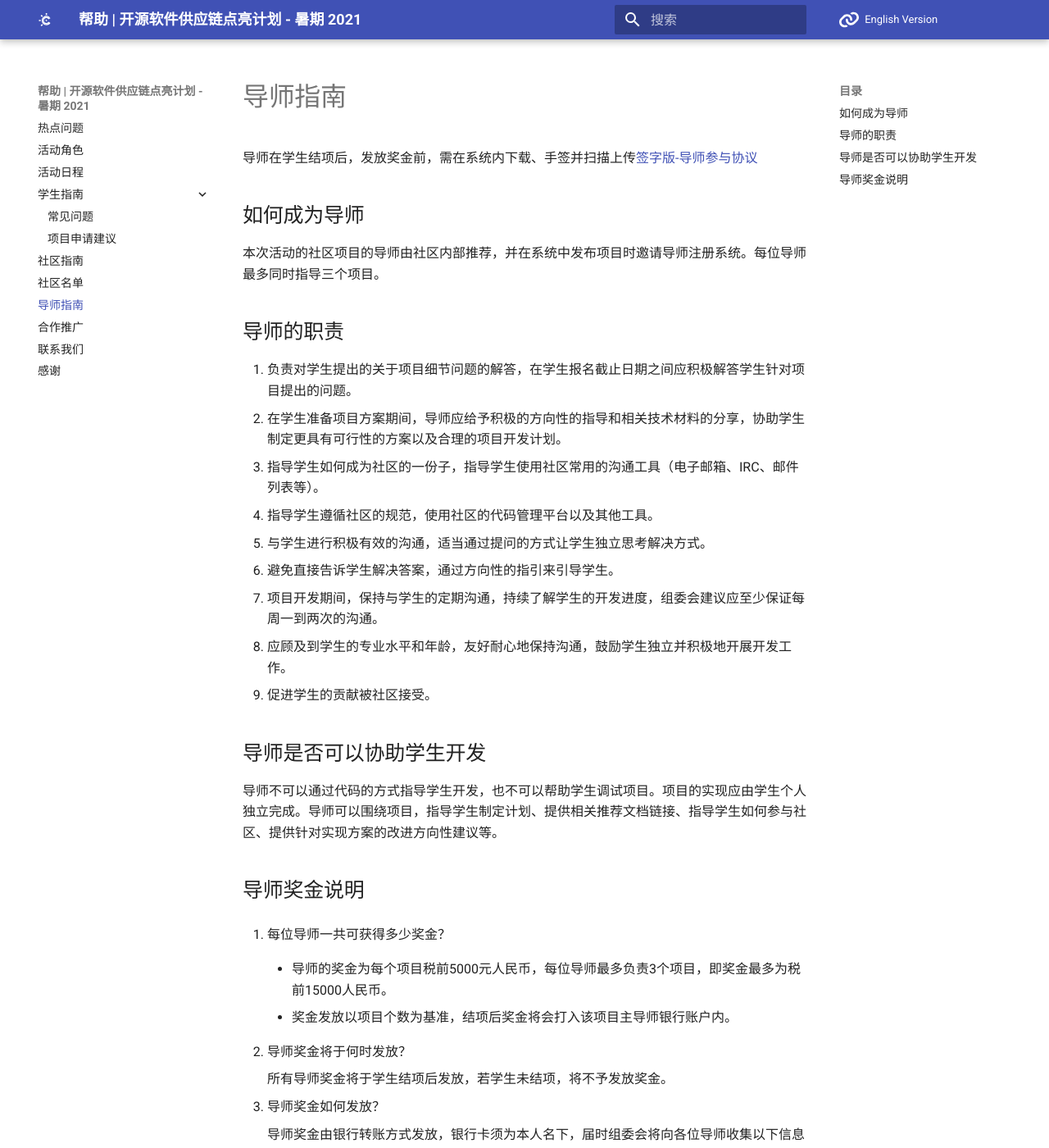
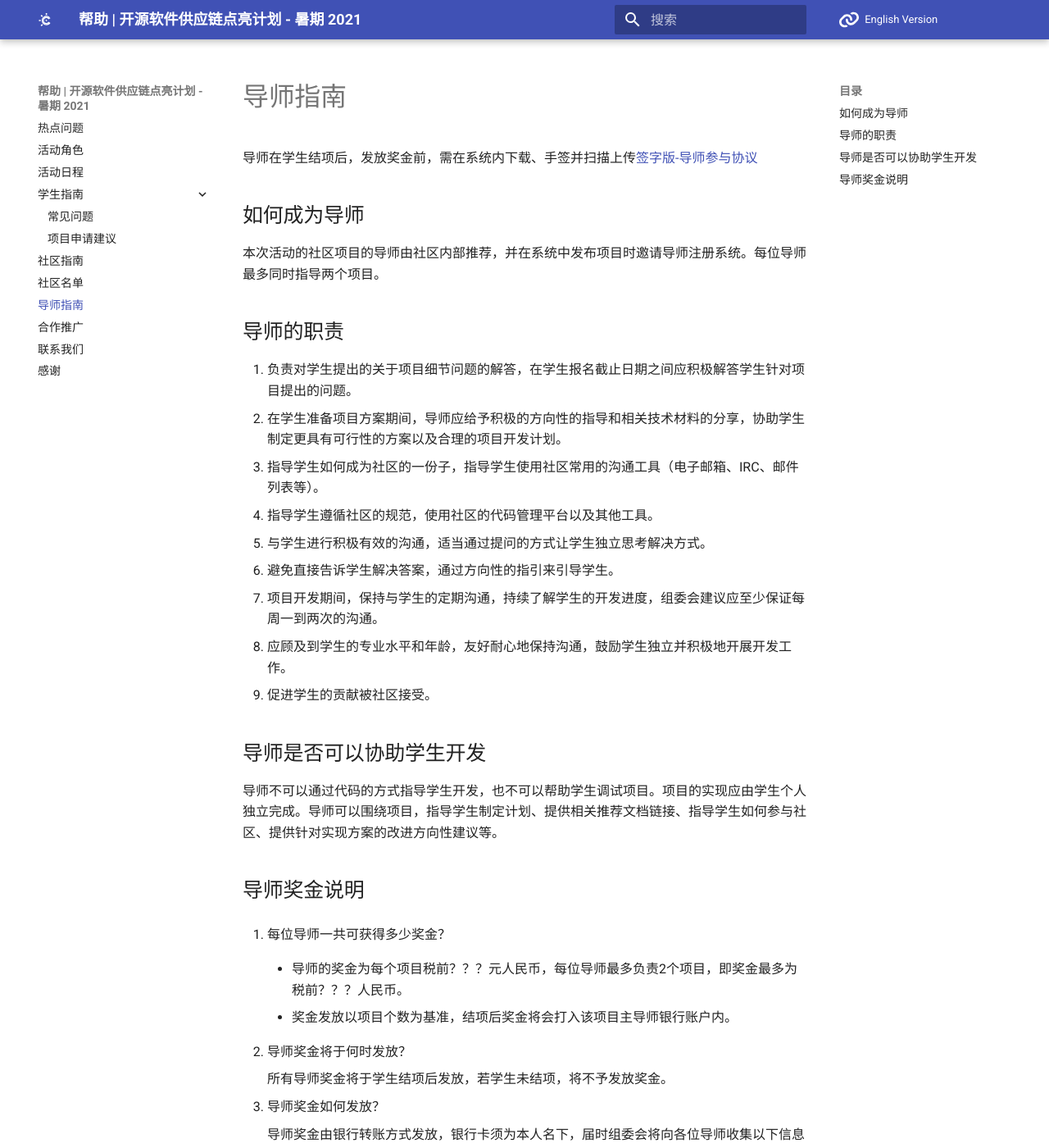
Before and after one commit to summer-ospp/help, an MkDocs documentation site: the page built from docs/mentor.md, in a window 1280 px wide and 1400 px high. Shown: the whole window at 82% size. Built offline with MkDocs 1.6.1 and Material for MkDocs 9.7.7, drawn with Linux system fonts in a browser that asks for light colours; comment, search, counter and statistics services are not loaded; some of the changed text lies outside the part shown.

Commit message:
Update mentor.md

```diff
--- a/docs/mentor.md
+++ b/docs/mentor.md
@@ -4,7 +4,7 @@
 
 ## 如何成为导师
 
-本次活动的社区项目的导师由社区内部推荐，并在系统中发布项目时邀请导师注册系统。每位导师最多同时指导三个项目。
+本次活动的社区项目的导师由社区内部推荐，并在系统中发布项目时邀请导师注册系统。每位导师最多同时指导两个项目。
 
 ## 导师的职责
 
@@ -26,7 +26,7 @@
 
 1. 每位导师一共可获得多少奖金？
 
-    - 导师的奖金为每个项目税前5000元人民币，每位导师最多负责3个项目，即奖金最多为税前15000人民币。
+    - 导师的奖金为每个项目税前？？？元人民币，每位导师最多负责2个项目，即奖金最多为税前？？？人民币。
 
     - 奖金发放以项目个数为基准，结项后奖金将会打入该项目主导师银行账户内。
 
```
Also changed, not shown: other parts of docs/mentor.md (+3 -1 lines).
